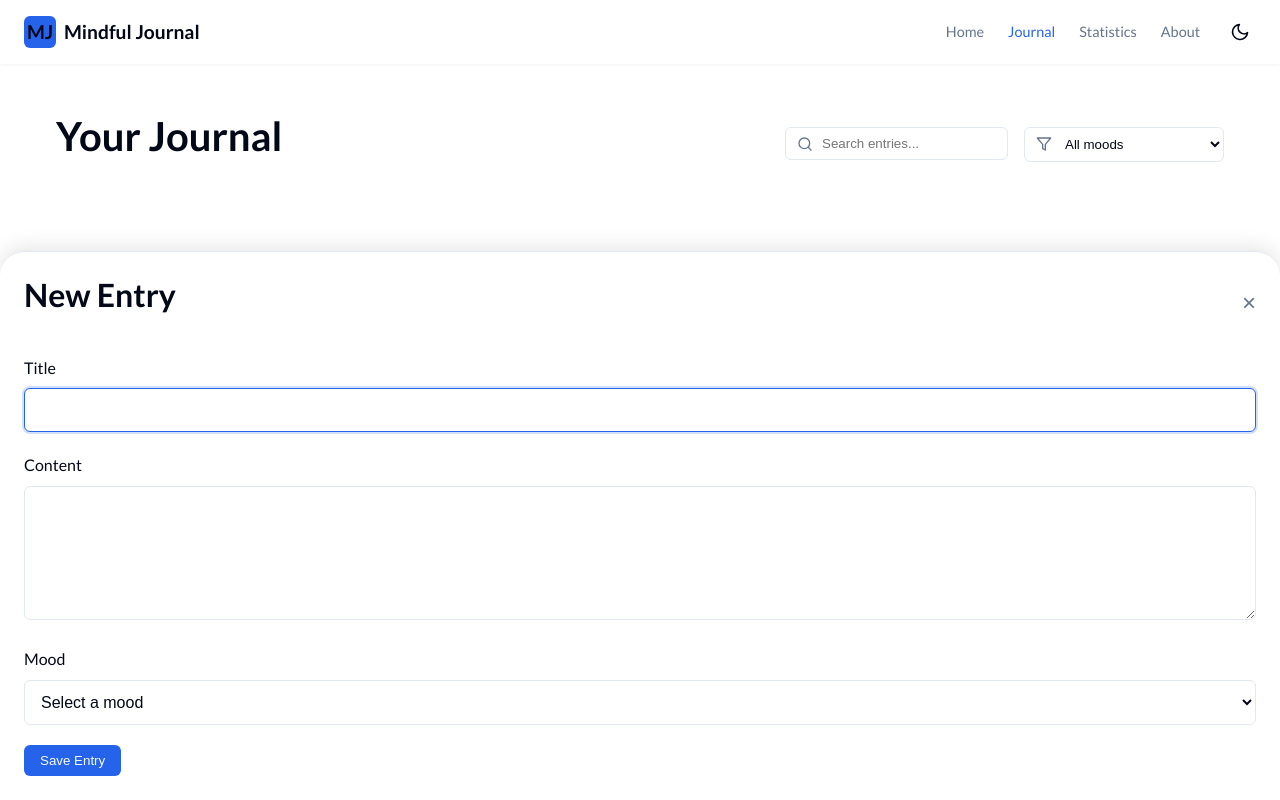
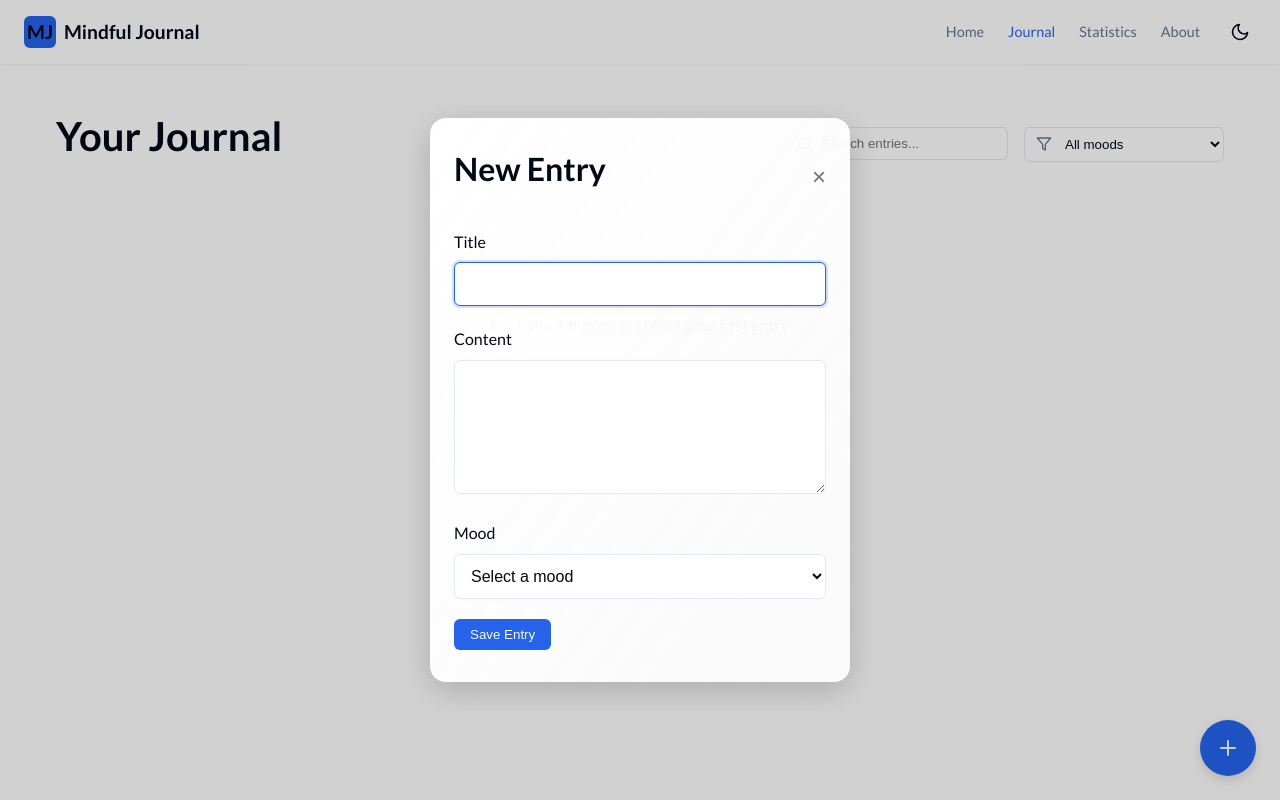
Before and after one commit to iamernesto14/Journal, a website with bundled scripts: page journal.html in a window 1280 px wide. Both pictures are taken after a click on the button 1228 px from the left and 748 px from the top of the page. Built offline with nearby package versions, Linux system fonts and the light colour scheme.

Commit message:
redesing entry form on large screen

```diff
--- a/css/styles.css
+++ b/css/styles.css
@@ -1091,3 +1091,41 @@ html.dark {
       bottom: 1.5rem;
     }
   }
+
+/* --- Entry Form Backdrop for Tablet/Desktop --- */
+@media (min-width: 641px) {
+  .entry-form-backdrop {
+    position: fixed;
+    top: 0; left: 0; right: 0; bottom: 0;
+    background: rgba(0,0,0,0.18);
+    z-index: 99;
+    display: flex;
+    align-items: center;
+    justify-content: center;
+    transition: opacity 0.3s;
+  }
+  .entry-form {
+    position: relative;
+    top: auto; left: auto; right: auto; bottom: auto;
+    margin: 0 auto;
+    max-width: 420px;
+    width: 100%;
+    border-radius: 1rem;
+    box-shadow: 0 8px 32px rgba(0,0,0,0.18);
+    background: linear-gradient(to bottom right, hsl(var(--card)), hsl(var(--card) / 0.9));
+    border: 1px solid hsla(var(--border), 0.3);
+    padding: 2rem 1.5rem;
+    z-index: 100;
+    transform: none;
+    transition: box-shadow 0.2s, background 0.2s;
+    display: flex;
+    flex-direction: column;
+    justify-content: center;
+    min-height: 0;
+  }
+  .entry-form.hidden {
+    display: none;
+  }
+}
+
+/* --- End Entry Form Backdrop --- */
--- a/journal.html
+++ b/journal.html
@@ -155,7 +155,8 @@
       </svg>
     </button>
 
-    <!-- Entry Form -->
+    <!-- Entry Form (with backdrop for tablet/desktop) -->
+    <div id="entry-form-backdrop" class="entry-form-backdrop" style="display: none;">
       <div class="entry-form hidden" id="entry-form">
         <div class="form-header">
           <h2 id="form-title">New Entry</h2>
@@ -184,6 +185,7 @@
           </div>
           <button type="submit" class="btn-primary">Save Entry</button>
         </form>
+      </div>
     </div>
 
     <!-- Entry Detail Modal -->
--- a/js/ui.js
+++ b/js/ui.js
@@ -162,11 +162,15 @@ export function setActivePage() {
 
 export function showEntryForm() {
   entryForm.classList.remove('hidden');
+  const backdrop = document.getElementById('entry-form-backdrop');
+  if (backdrop) backdrop.style.display = 'flex';
   document.getElementById('title').focus();
 }
 
 export function hideEntryForm() {
   entryForm.classList.add('hidden');
+  const backdrop = document.getElementById('entry-form-backdrop');
+  if (backdrop) backdrop.style.display = 'none';
   resetForm();
 }
 
```
Lines whose indentation alone changed are shown as unchanged.
